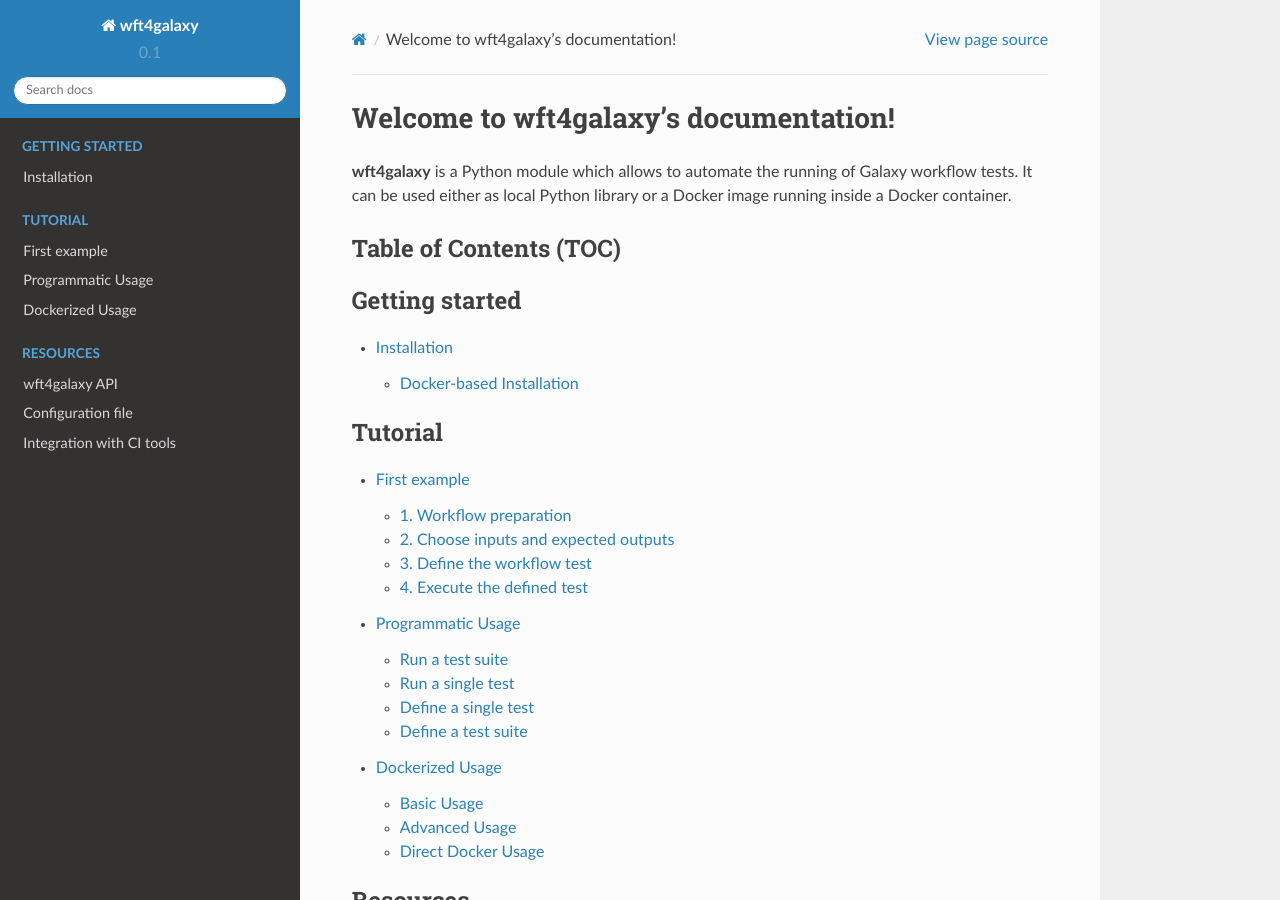
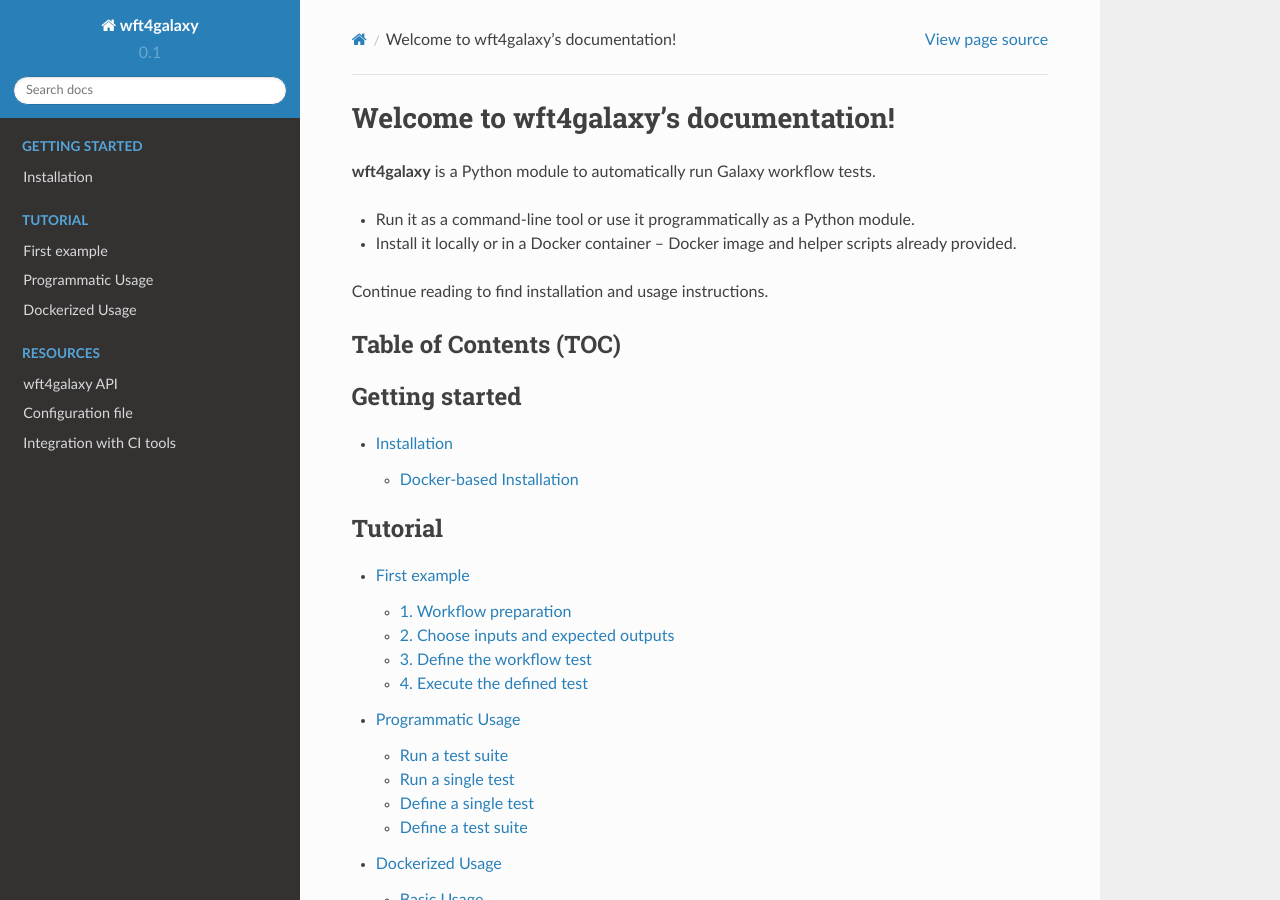
Before and after one commit to phnmnl/wft4galaxy, a Sphinx documentation site: the page built from docs/index.rst, in a window 1280 px wide and 900 px high. Built offline with Sphinx 7.4.7 and the Read the Docs theme 2.0.0, drawn with Linux system fonts in a browser that asks for light colours.

Commit message:
Changes to index.rst

```diff
--- a/docs/index.rst
+++ b/docs/index.rst
@@ -4,8 +4,12 @@
 Welcome to wft4galaxy's documentation!
 ======================================
 
-**wft4galaxy** is a Python module which allows to automate the running of Galaxy workflow tests. It can be used either as local Python library or a Docker image running inside a Docker container.
+**wft4galaxy** is a Python module to automatically run Galaxy workflow tests.
 
+* Run it as a command-line tool or use it programmatically as a Python module.
+* Install it locally or in a Docker container -- Docker image and helper scripts already provided.
+
+Continue reading to find installation and usage instructions.
 
 Table of Contents (TOC)
 =======================
```
